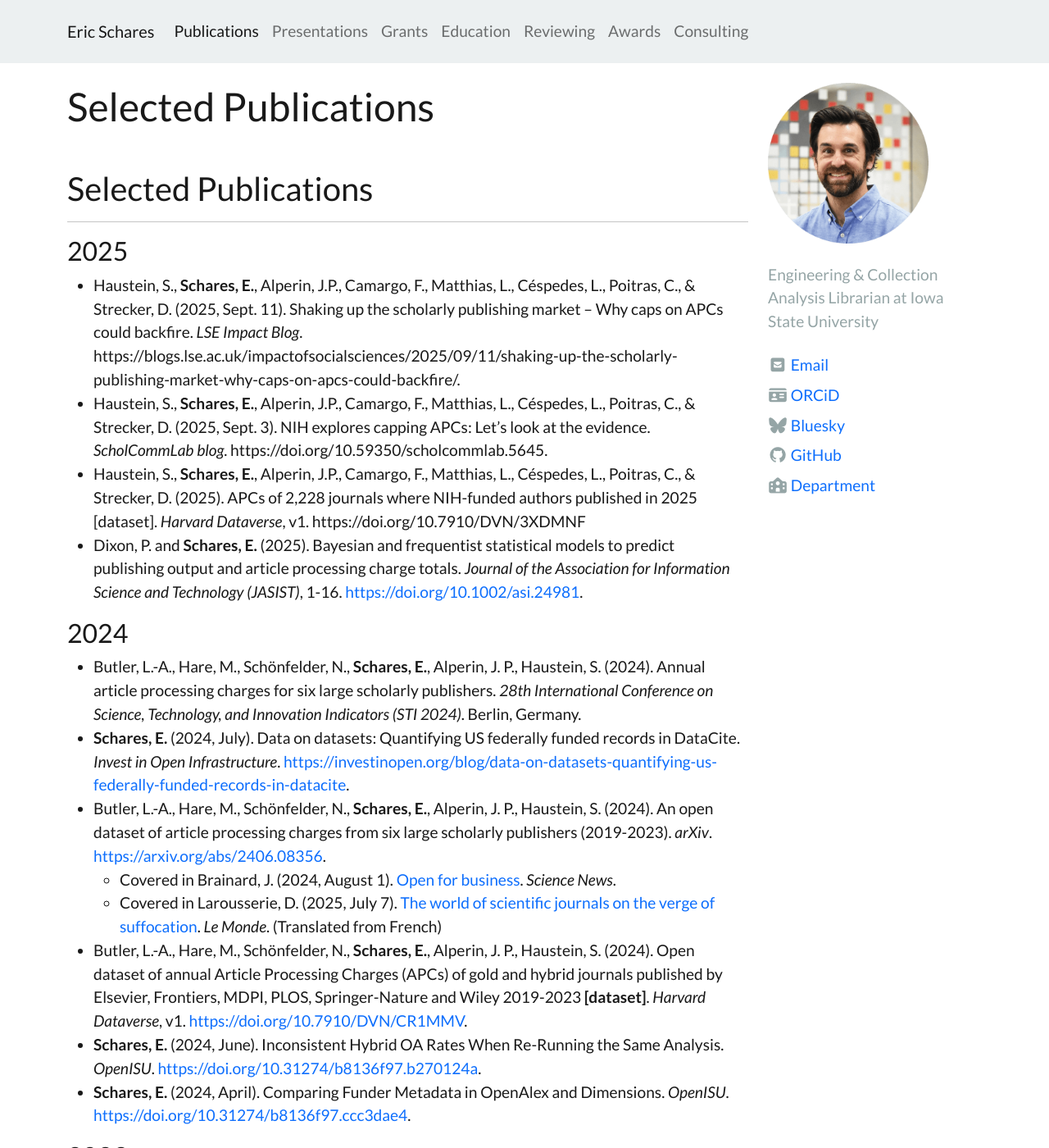
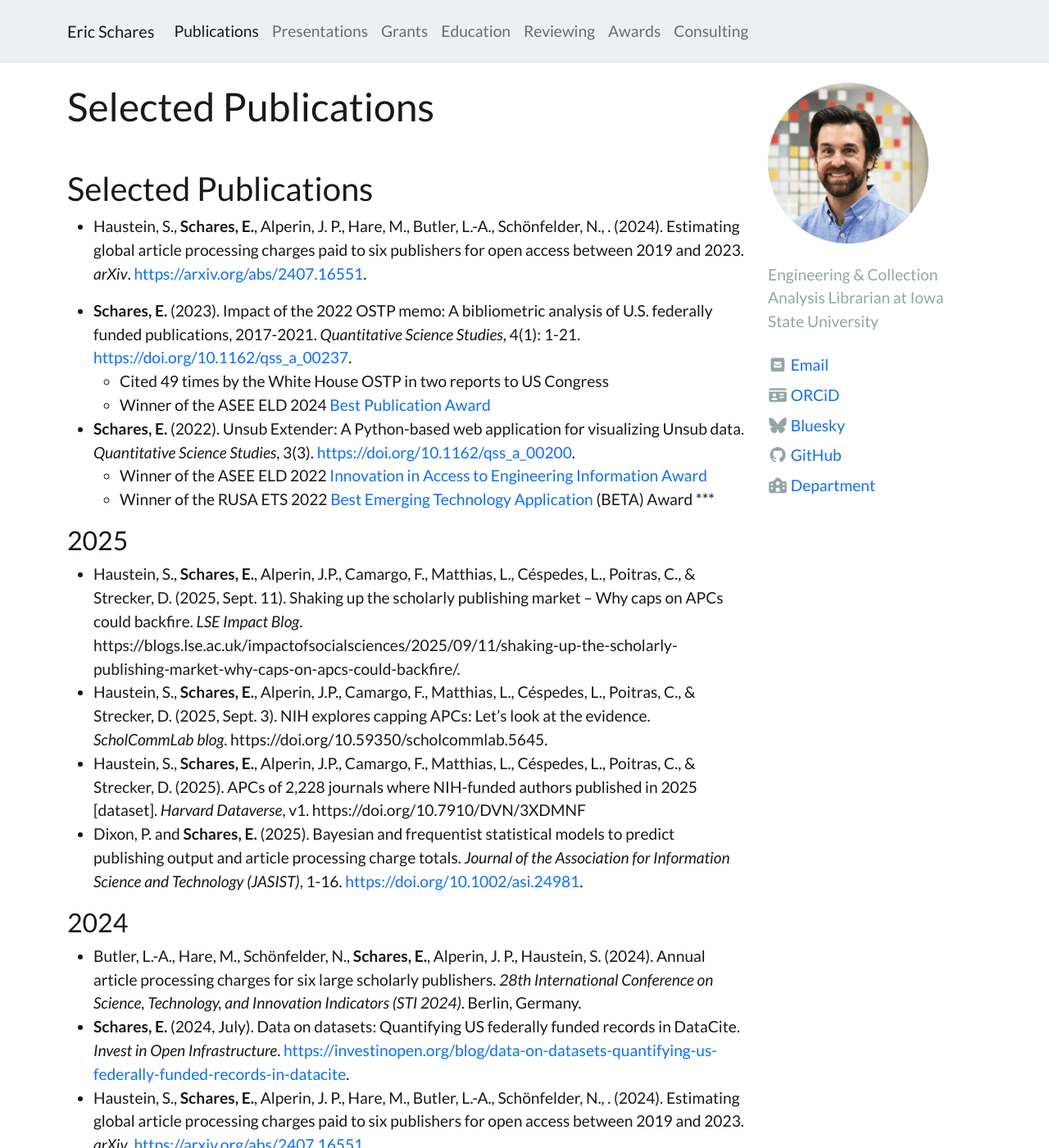
Before and after one commit to eschares/eschares.github.io, a Jekyll site: the page built from pages/publications.md, in a window 1280 px wide and 1400 px high. Shown: the whole window at 82% size. Built offline with Jekyll 4.4.1, drawn with Linux system fonts in a browser that asks for light colours; nearby versions of some CDN libraries; our own code applies the rules of GitHub Pages for plain Markdown files.

Commit message:
selected publications

```diff
--- a/pages/publications.md
+++ b/pages/publications.md
@@ -5,9 +5,15 @@ nav_order: 1
 ---
 
 ## Selected Publications
+- Haustein, S., **Schares, E.**, Alperin, J. P., Hare, M., Butler, L.-A., Schönfelder, N., . (2024). Estimating global article processing charges paid to six publishers for open access between 2019 and 2023. _arXiv_. [https://arxiv.org/abs/2407.16551](https://arxiv.org/abs/2407.16551).
 
+- **Schares, E.** (2023). Impact of the 2022 OSTP memo: A bibliometric analysis of U.S. federally funded publications, 2017-2021. _Quantitative Science Studies_, 4(1): 1-21. [https://doi.org/10.1162/qss_a_00237](https://doi.org/10.1162/qss_a_00237).
+  - Cited 49 times by the White House OSTP in two reports to US Congress
+  - Winner of the ASEE ELD 2024 [Best Publication Award](https://sites.asee.org/eld/about-the-eld/awards/#paper)
 
-
+- **Schares, E.** (2022). Unsub Extender: A Python-based web application for visualizing Unsub data. _Quantitative Science Studies_, 3(3). [https://doi.org/10.1162/qss_a_00200](https://doi.org/10.1162/qss_a_00200).
+  - Winner of the ASEE ELD 2022 [Innovation in Access to Engineering Information Award](https://sites.asee.org/eld/about-the-eld/awards/#innovation)
+  - Winner of the RUSA ETS 2022 [Best Emerging Technology Application](https://rusaupdate.org/2022/03/2022-ets-best-emerging-technology-application-award/) (BETA) Award
 ***
 
 ### 2025
@@ -19,6 +25,7 @@ nav_order: 1
 ### 2024
 - Butler, L.-A., Hare, M., Schönfelder, N., **Schares, E.**, Alperin, J. P., Haustein, S. (2024). Annual article processing charges for six large scholarly publishers. _28th International Conference on Science, Technology, and Innovation Indicators (STI 2024)_. Berlin, Germany.
 - **Schares, E.** (2024, July). Data on datasets: Quantifying US federally funded records in DataCite. _Invest in Open Infrastructure_. [https://investinopen.org/blog/data-on-datasets-quantifying-us-federally-funded-records-in-datacite](https://investinopen.org/blog/data-on-datasets-quantifying-us-federally-funded-records-in-datacite).
+- Haustein, S., **Schares, E.**, Alperin, J. P., Hare, M., Butler, L.-A., Schönfelder, N., . (2024). Estimating global article processing charges paid to six publishers for open access between 2019 and 2023. _arXiv_. [https://arxiv.org/abs/2407.16551](https://arxiv.org/abs/2407.16551).
 - Butler, L.-A., Hare, M., Schönfelder, N., **Schares, E.**, Alperin, J. P., Haustein, S. (2024). An open dataset of article processing charges from six large scholarly publishers (2019-2023). _arXiv_. [https://arxiv.org/abs/2406.08356](https://arxiv.org/abs/2406.08356).
   - Covered in Brainard, J. (2024, August 1). [Open for business](https://www.science.org/content/article/pay-publish-model-open-access-pricing-scientists). _Science News_.
   - Covered in Larousserie, D. (2025, July 7). [The world of scientific journals on the verge of suffocation](https://www.lemonde.fr/sciences/article/2025/07/07/le-monde-des-revues-scientifiques-au-bord-de-l-asphyxie_6619660_1650684.html). _Le Monde_. (Translated from French)
```
Also changed, not shown: index.md (+3 -6 lines).
